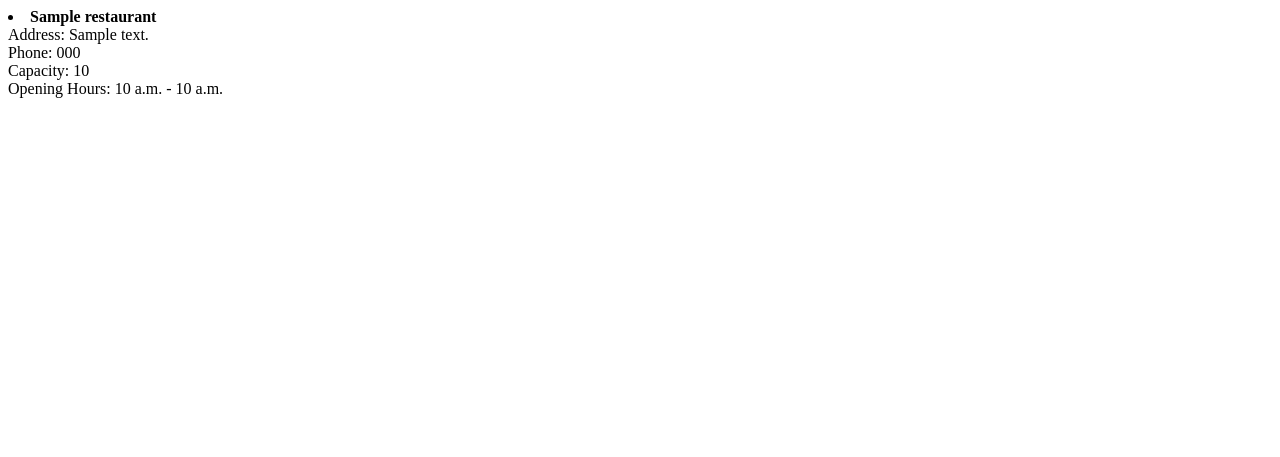
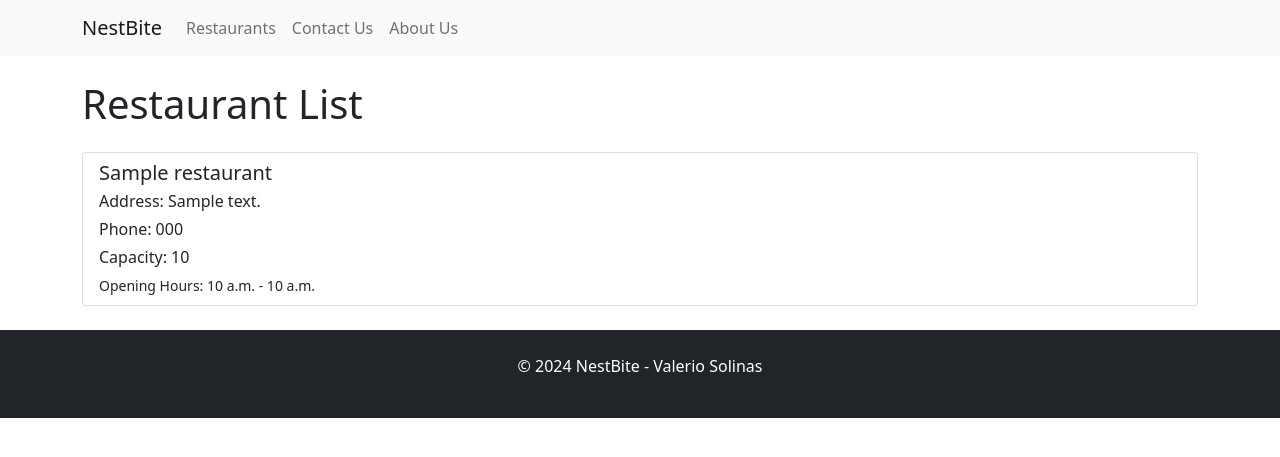
Before and after one commit to ValerioS05/nestbite, a Django app: page /restaurants/ in a window 1280 px wide. Shown: the top 457 px of the page. Run offline with Django 4.2, Linux system fonts and the light colour scheme; tables that the repository leaves empty hold one stand-in row (values such as "Sample post").

Commit message:
add bootstrap js, update restaurants.html, create static folder(style.css)

```diff
--- a/templates/base.html
+++ b/templates/base.html
@@ -6,7 +6,7 @@
     <meta name="viewport" content="width=device-width, initial-scale=1.0">
     <title>NestBite</title>
 
-    <!--CSS Bootstrap -->
+    <!-- CSS Bootstrap -->
     <link href="https://cdn.jsdelivr.net/npm/bootstrap@5.0.1/dist/css/bootstrap.min.css" rel="stylesheet"
         integrity="sha384-+0n0xVW2eSR5OomGNYDnhzAbDsOXxcvSN1TPprVMTNDbiYZCxYbOOl7+AMvyTG2x" crossorigin="anonymous">
 </head>
@@ -18,7 +18,7 @@
             <div class="container">
                 <a class="navbar-brand" href="{% url 'home' %}">NestBite</a>
 
-                <button class="navbar-toggler" type="button" data-toggle="collapse" data-target="#navbarNav"
+                <button class="navbar-toggler" type="button" data-bs-toggle="collapse" data-bs-target="#navbarNav"
                     aria-controls="navbarNav" aria-expanded="false" aria-label="Toggle navigation">
                     <span class="navbar-toggler-icon"></span>
                 </button>
@@ -47,6 +47,7 @@
         </div>
     </footer>
 
+    <script src="https://cdn.jsdelivr.net/npm/@popperjs/core@2.11.6/dist/umd/popper.min.js" integrity="sha384-OeN6VRAuXwLBaRYsL9z3R3U3eJcF05AlB18Z2Cv+Juj++6z0tOXXP0WFApEuopv4" crossorigin="anonymous"></script>
     <script src="https://cdn.jsdelivr.net/npm/bootstrap@5.0.1/dist/js/bootstrap.bundle.min.js"
         integrity="sha384-gtEjrD/SeCtmISkJkNUaaKMoLD0//ElJ19smozuHV6z3Iehds+3Ulb9Bn9Plx0x4" crossorigin="anonymous">
     </script>
--- a/templates/restaurants.html
+++ b/templates/restaurants.html
@@ -1,11 +1,18 @@
-{% for restaurant in restaurants %}
-    <li>
-        <strong>{{ restaurant.name }}</strong><br>
-        Address: {{ restaurant.address }}<br>
-        Phone: {{ restaurant.phone_number }}<br>
-        Capacity: {{ restaurant.capacity }}<br>
-        Opening Hours: {{ restaurant.opening_time }} - {{ restaurant.closing_time }}<br>
-    </li>
-{% empty %}
-    <li>No restaurants available.</li>
-{% endfor %}
+{% extends 'base.html' %}
+
+{% block content %}
+<h1 class="mb-4">Restaurant List</h1>
+<div class="list-group">
+    {% for restaurant in restaurants %}
+        <a href="#" class="list-group-item list-group-item-action">
+            <h5 class="mb-1">{{ restaurant.name }}</h5>
+            <p class="mb-1">Address: {{ restaurant.address }}</p>
+            <p class="mb-1">Phone: {{ restaurant.phone_number }}</p>
+            <p class="mb-1">Capacity: {{ restaurant.capacity }}</p>
+            <small>Opening Hours: {{ restaurant.opening_time }} - {{ restaurant.closing_time }}</small>
+        </a>
+    {% empty %}
+        <div class="list-group-item">No restaurants available.</div>
+    {% endfor %}
+</div>
+{% endblock %}
```
Also changed, not shown: static/style.css (added).
